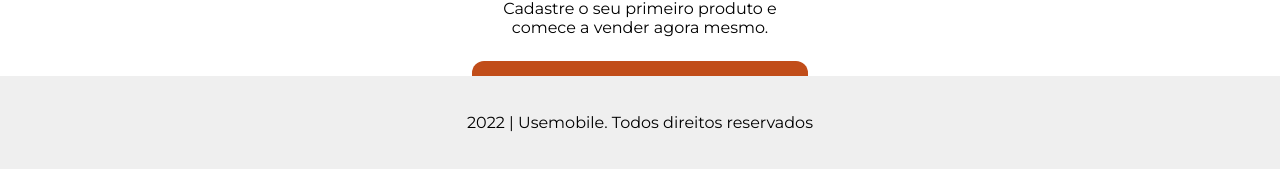
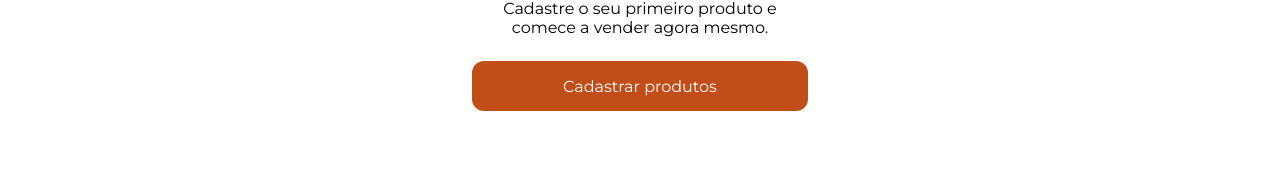
Before and after one commit to nunescl/-challenge-frontend, a React (Create React App) app: page / in a window 1280 px wide. Shown: the part 631-800 px from the top of the page. Built offline with nearby package versions, Linux system fonts and the light colour scheme; no server answers.

Commit message:
footer fix

```diff
--- a/src/App.css
+++ b/src/App.css
@@ -23,7 +23,7 @@
 
 body {
   min-height: 100vh;
-  margin-bottom: 200px;
+  /* margin-bottom: 200px; */
 }
 
 .animeLeft {
--- a/src/Components/Footer.module.css
+++ b/src/Components/Footer.module.css
@@ -3,7 +3,7 @@
   background: var(--grey-3);
   height: 93px;
   width: 100%;
-  position: fixed;
+  margin-top: 6rem;
   left: 0;
   bottom: 0;
   display: grid;
--- a/src/Components/Products/ProductsCreate.module.css
+++ b/src/Components/Products/ProductsCreate.module.css
@@ -215,12 +215,11 @@ input::-webkit-inner-spin-button {
   grid-column: 2;
   width: auto;
   display: flex;
-  flex-wrap: wrap;
+  flex-direction: column;
   gap: 24px;
 }
 
 .mobileFile {
-  /* appearance: none; */
   background-color: var(--grey-3);
   border: 1px solid var(--orange-2);
   border-radius: 12px;
```
